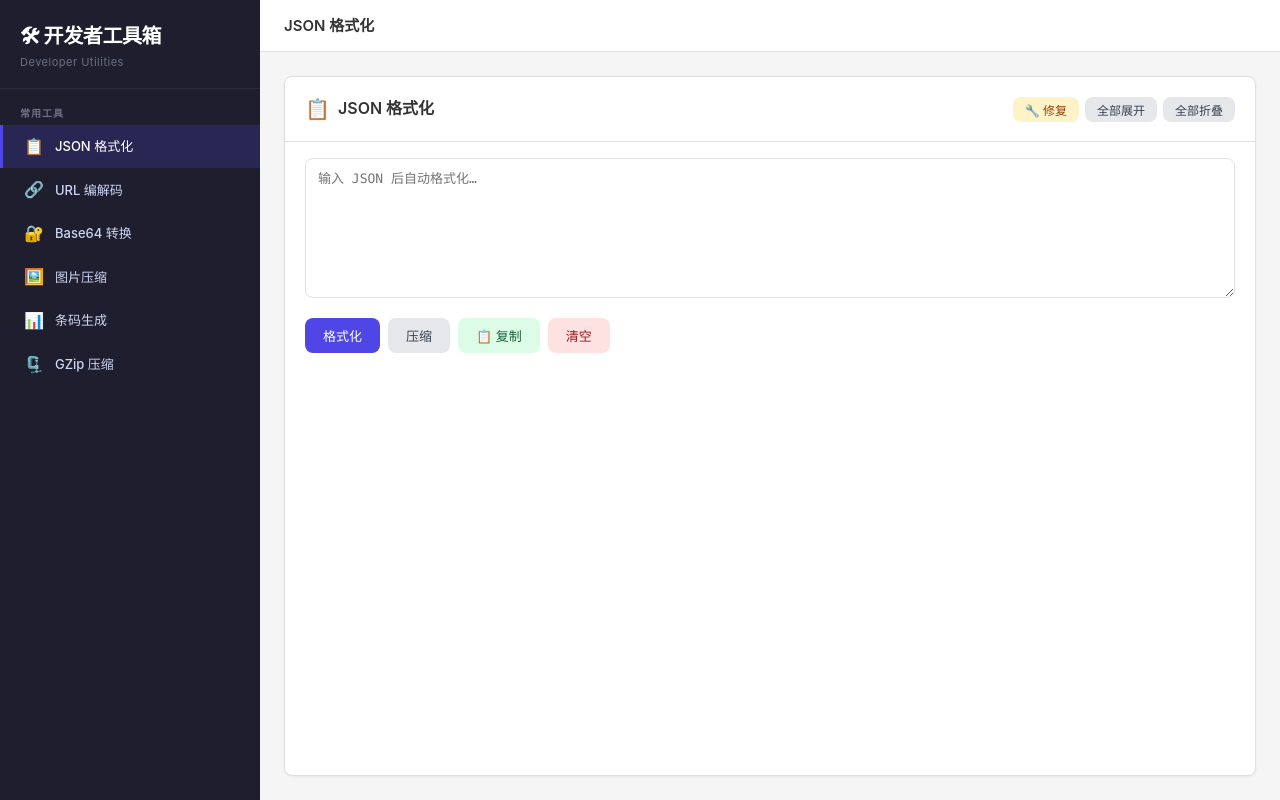
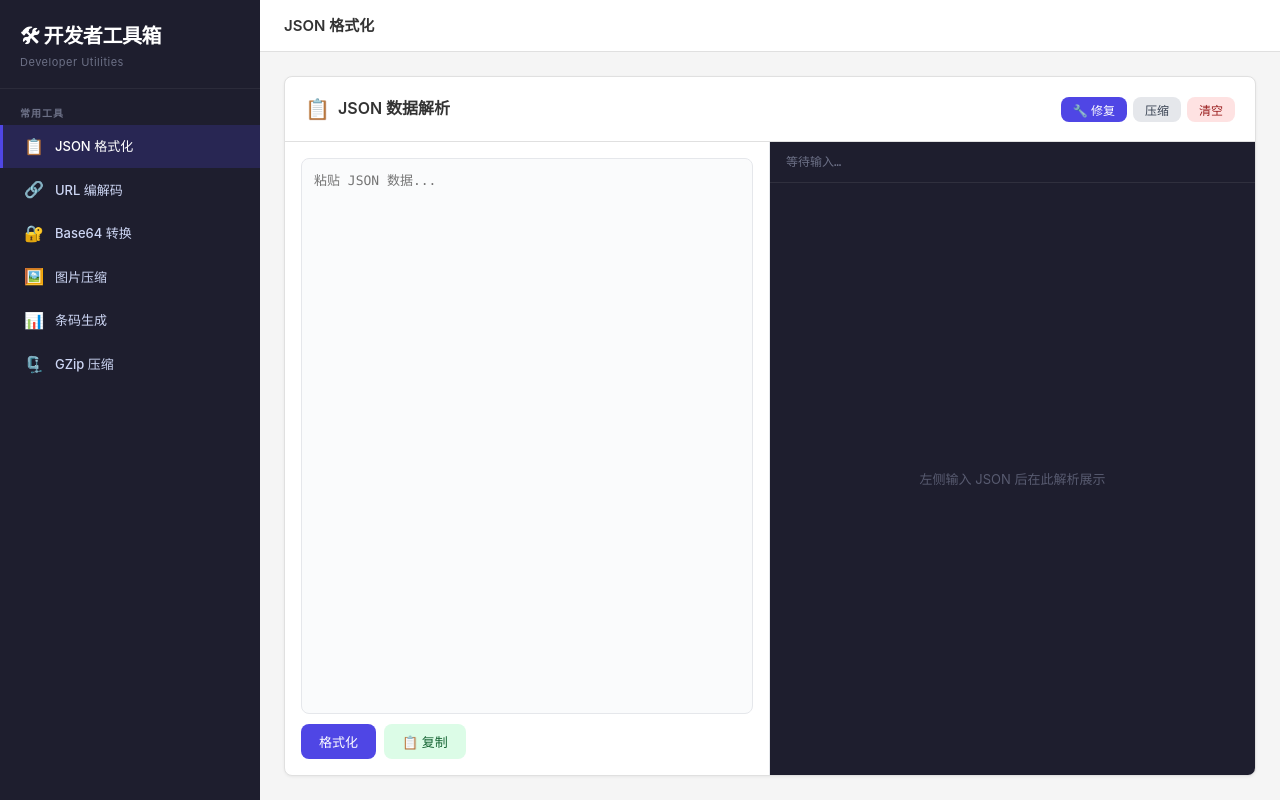
Before and after one commit to AsGLin/dev-toolbox, a Vue app: page /#/json in a window 1280 px wide. Built offline with nearby package versions, Linux system fonts and the light colour scheme.

Commit message:
feat: redesign JSON tool with left-right two-panel layout

```diff
--- a/src/tools/JsonTool.vue
+++ b/src/tools/JsonTool.vue
@@ -1,146 +1,122 @@
 <script setup>
-import { ref, nextTick } from 'vue'
+import { ref, reactive, nextTick, computed } from 'vue'
 
-const jsonIn = ref('')
+const jsonText = ref('')
 const jsonMsg = ref('')
-const jsonMsgClass = ref('msg')
-const jsonTree = ref(null)
-const jsonTreeVisible = ref(false)
-const jsonData = ref(null)
+const jsonMsgOk = ref(true)
+const parsedData = ref(null)
+const parseError = ref('')
+
 let nodeId = 0
 
 function esc(s) { return s.replace(/&/g,'&amp;').replace(/</g,'&lt;').replace(/>/g,'&gt;').replace(/"/g,'&quot;') }
+function show(text, ok) { jsonMsg.value = text; jsonMsgOk.value = ok }
 
-function showJsonMsg(text, ok) {
-  jsonMsg.value = text; jsonMsgClass.value = 'msg ' + (ok ? 'success' : 'error')
+// ── Parse & Render ─────────────────────────
+function autoParse() {
+  const v = jsonText.value.trim()
+  if (!v) { parsedData.value = null; parseError.value = ''; jsonMsg.value = ''; itemCount.value = 0; return }
+  try {
+    parsedData.value = JSON.parse(v)
+    parseError.value = ''
+    jsonMsg.value = ''
+    itemCount.value = Array.isArray(parsedData.value) ? parsedData.value.length : Object.keys(parsedData.value).length
+    return
+  } catch (e1) {
+    const fixed = tryFixJson(v)
+    if (fixed && fixed !== v) {
+      try { parsedData.value = JSON.parse(fixed); parseError.value = ''; jsonMsg.value = '⚠ 已自动修正格式问题'; jsonMsgOk.value = true; itemCount.value = Array.isArray(parsedData.value) ? parsedData.value.length : Object.keys(parsedData.value).length; return } catch (e2) {}
+    }
+  }
+  parsedData.value = null
+  itemCount.value = 0
+  parseError.value = '格式错误'
+  jsonMsg.value = '⚠ JSON 格式错误'
+  jsonMsgOk.value = false
 }
 
-function hideTree() { jsonTreeVisible.value = false }
-
-function renderJsonTree(data) {
-  nodeId = 0
-  jsonTreeVisible.value = true
-  nextTick(() => { if (jsonTree.value) jsonTree.value.innerHTML = buildTree(data, 0, true) })
+function formatJson() {
+  const v = jsonText.value.trim()
+  if (!v) return
+  // Try direct parse
+  try {
+    parsedData.value = JSON.parse(v)
+    jsonText.value = JSON.stringify(parsedData.value, null, 2)
+    itemCount.value = Array.isArray(parsedData.value) ? parsedData.value.length : Object.keys(parsedData.value).length
+    show('✓ 格式化成功', true)
+    return
+  } catch (e) {
+    // Try fix
+    const fixed = tryFixJson(v)
+    if (fixed && fixed !== v) {
+      try {
+        parsedData.value = JSON.parse(fixed)
+        jsonText.value = JSON.stringify(parsedData.value, null, 2)
+        show('✓ 已自动修复并格式化', true)
+        return
+      } catch (e2) {}
+    }
+  }
+  parsedData.value = null
+  show('✗ JSON 解析错误', false)
 }
 
-function buildTree(val, depth, expanded) {
-  if (val === null) return '<span class="json-null">null</span>'
-  if (typeof val === 'boolean') return '<span class="json-boolean">' + val + '</span>'
-  if (typeof val === 'number') return '<span class="json-number">' + val + '</span>'
-  if (typeof val === 'string') return '<span class="json-string">"' + esc(val) + '"</span>'
-  const isArr = Array.isArray(val)
-  const keys = Object.keys(val); const len = keys.length
-  const id = 'jn_' + nodeId++; const cls = depth === 0 ? 'json-node root' : 'json-node'
-  if (len === 0) return '<span class="json-bracket">' + (isArr ? '[]' : '{}') + '</span>'
-  const arrow = expanded ? '▼' : '▶'
-  const cvDisplay = expanded ? 'none' : 'inline'
-  const evDisplay = expanded ? 'inline' : 'none'
-  const cv = '<span class="json-cv" style="display:' + cvDisplay + '">'
-    + ' <span class="json-ellipsis">…</span>'
-    + '<span class="json-bracket">' + (isArr ? ']' : '}') + '</span>'
-    + '</span>'
-  let ev = '<span class="json-ev" style="display:' + evDisplay + '">'
-  ev += '<ul class="' + cls + '" style="display:' + (expanded ? 'block' : 'none') + '">'
-  keys.forEach((k, i) => {
-    ev += '<li>'
-    if (!isArr) ev += '<span class="json-key">"' + esc(k) + '"</span>'
-    ev += buildTree(val[k], depth + 1, expanded)
-    if (i < len - 1) ev += ','
-    ev += '</li>'
-  })
-  ev += '</ul>'
-  ev += '<span class="json-bracket">' + (isArr ? ']' : '}') + '</span>'
-  ev += '</span>'
-  return '<span class="json-compound">'
-    + '<span class="json-toggle" data-id="' + id + '">' + arrow + '</span>'
-    + '<span class="json-bracket">' + (isArr ? '[' : '{') + '</span>'
-    + '<span class="json-count">' + len + '</span>'
-    + cv + ev
-    + '</span>'
-}
-
-function toggleNode(e) {
-  const toggle = e.target.closest('.json-toggle')
-  if (!toggle) return
-  const container = toggle.parentNode
-  const cv = container.querySelector('.json-cv')
-  const ev = container.querySelector('.json-ev')
-  const ul = ev ? ev.querySelector('ul') : null
-  const isExpanded = ev && ev.style.display !== 'none'
-  if (isExpanded) {
-    toggle.textContent = '▶'
-    if (cv) cv.style.display = 'inline'
-    if (ev) ev.style.display = 'none'
-    if (ul) ul.style.display = 'none'
-  } else {
-    toggle.textContent = '▼'
-    if (cv) cv.style.display = 'none'
-    if (ev) ev.style.display = 'inline'
-    if (ul) ul.style.display = 'block'
+function compressJson() {
+  const v = jsonText.value.trim()
+  if (!v) return
+  try {
+    parsedData.value = JSON.parse(v)
+    jsonText.value = JSON.stringify(parsedData.value)
+    show('✓ 压缩成功', true)
+  } catch (e) {
+    const fixed = tryFixJson(v)
+    if (fixed && fixed !== v) {
+      try {
+        parsedData.value = JSON.parse(fixed)
+        jsonText.value = JSON.stringify(parsedData.value)
+        show('✓ 压缩成功', true)
+        return
+      } catch (e2) {}
+    }
+    show('✗ JSON 解析错误', false)
   }
 }
 
-function jsonExpandAll() {
-  if (!jsonTree.value) return
-  jsonTree.value.querySelectorAll('.json-toggle').forEach(t => t.textContent = '▼')
-  jsonTree.value.querySelectorAll('.json-cv').forEach(e => e.style.display = 'none')
-  jsonTree.value.querySelectorAll('.json-ev').forEach(e => e.style.display = 'inline')
-  jsonTree.value.querySelectorAll('.json-ev ul').forEach(e => e.style.display = 'block')
-}
-function jsonCollapseAll() {
-  if (!jsonTree.value) return
-  jsonTree.value.querySelectorAll('.json-toggle').forEach(t => t.textContent = '▶')
-  jsonTree.value.querySelectorAll('.json-cv').forEach(e => e.style.display = 'inline')
-  jsonTree.value.querySelectorAll('.json-ev').forEach(e => e.style.display = 'none')
-  jsonTree.value.querySelectorAll('.json-ev ul').forEach(e => e.style.display = 'none')
+function fixJson() {
+  const v = jsonText.value.trim()
+  if (!v) return
+  try {
+    parsedData.value = JSON.parse(v)
+    jsonText.value = JSON.stringify(parsedData.value, null, 2)
+    show('✓ JSON 格式正确，无需修复', true)
+    return
+  } catch (e) {
+    const fixed = tryFixJson(v)
+    if (!fixed || fixed === v) { show('✗ 自动修复失败', false); return }
+    try {
+      parsedData.value = JSON.parse(fixed)
+      jsonText.value = JSON.stringify(parsedData.value, null, 2)
+      show('✓ 已修复并格式化', true)
+    } catch (e2) { show('✗ 修复后仍有错误', false) }
+  }
 }
 
-function formatJson() {
-  try {
-    jsonData.value = JSON.parse(jsonIn.value)
-    jsonIn.value = JSON.stringify(jsonData.value, null, 2)
-    renderJsonTree(jsonData.value)
-    showJsonMsg('✓ 格式化成功', true)
-  } catch (e) { jsonData.value = null; hideTree(); showJsonMsg('✗ JSON 解析错误: ' + e.message, false) }
+function clearAll() {
+  jsonText.value = ''
+  parsedData.value = null
+  parseError.value = ''
+  jsonMsg.value = ''
 }
-function compressJson() {
-  try {
-    jsonData.value = JSON.parse(jsonIn.value)
-    jsonIn.value = JSON.stringify(jsonData.value)
-    renderJsonTree(jsonData.value)
-    showJsonMsg('✓ 压缩成功', true)
-  } catch (e) { jsonData.value = null; hideTree(); showJsonMsg('✗ JSON 解析错误: ' + e.message, false) }
-}
-function autoFormatJson() {
-  const v = jsonIn.value.trim()
-  if (!v) { jsonData.value = null; hideTree(); jsonMsg.value = ''; return }
-  try { jsonData.value = JSON.parse(v); jsonMsg.value = ''; renderJsonTree(jsonData.value); return } catch (e1) {
-    const fixed = tryFixJson(v)
-    if (fixed && fixed !== v) {
-      try { jsonData.value = JSON.parse(fixed); jsonMsg.value = '⚠ 检测到格式问题，已自动修正'; jsonMsgClass.value = 'msg success'; renderJsonTree(jsonData.value); return } catch (e2) {}
-    }
-  }
-  jsonData.value = null; hideTree(); showJsonMsg('⚠ JSON 格式错误（可点击 🔧 修复按钮尝试自动修正）', false)
-}
-function clearJson() { jsonIn.value = ''; jsonData.value = null; hideTree(); jsonMsg.value = '' }
-function copyJsonTree() {
-  if (!jsonTreeVisible.value || !jsonData.value) { showJsonMsg('⚠ 没有可复制的内容', false); return }
-  navigator.clipboard.writeText(jsonTree.value.innerText).then(
-    () => showJsonMsg('✓ 已复制到剪贴板', true),
-    () => showJsonMsg('✗ 复制失败', false)
+
+function copyData() {
+  if (!parsedData.value) { show('⚠ 没有可复制的内容', false); return }
+  navigator.clipboard.writeText(jsonText.value).then(
+    () => show('✓ 已复制', true),
+    () => show('✗ 复制失败', false)
   )
 }
 
-// ── JSON Fixer ────────────────────────────
-function fixJson() {
-  const raw = jsonIn.value.trim()
-  if (!raw) return
-  try { jsonData.value = JSON.parse(raw); jsonIn.value = JSON.stringify(jsonData.value, null, 2); renderJsonTree(jsonData.value); showJsonMsg('✓ JSON 格式正确，无需修复', true); return } catch (e) {}
-  const fixed = tryFixJson(raw)
-  if (!fixed || fixed === raw) { showJsonMsg('✗ 自动修复失败，请手动检查 JSON 语法', false); return }
-  try { jsonData.value = JSON.parse(fixed); jsonIn.value = JSON.stringify(jsonData.value, null, 2); renderJsonTree(jsonData.value); showJsonMsg('✓ 已修复并格式化', true) } catch (e) { showJsonMsg('✗ 修复后仍有错误: ' + e.message, false) }
-}
-
+// ── JSON Fixer Engine ──────────────────────
 function tryFixJson(str) {
   let s = str
   s = s.replace(/\/\*[\s\S]*?\*\//g, '')
@@ -162,6 +138,7 @@ function tryFixJson(str) {
   s = s.replace(/,\s*\]/g, ']')
   return s
 }
+
 function fixQuotes(s) {
   let result = ''; let inDouble = false; let inSingle = false; let i = 0
   while (i < s.length) {
@@ -180,61 +157,289 @@ function fixQuotes(s) {
   }
   return result
 }
+
+// ── Tree Render ────────────────────────────
+const treeNodeStates = reactive({})
+const itemCount = ref(0)
+const isArray = computed(() => parsedData.value && Array.isArray(parsedData.value))
+
+function renderTree() {
+  if (!parsedData.value) return
+  nodeId = 0
+  // reset all node states to expanded
+  Object.keys(treeNodeStates).forEach(k => delete treeNodeStates[k])
+  const data = parsedData.value
+  itemCount.value = Array.isArray(data) ? data.length : Object.keys(data).length
+}
+
+function toggle(key) {
+  treeNodeStates[key] = !treeNodeStates[key]
+}
+
+function isExpanded(key) {
+  return treeNodeStates[key] !== false // default expanded
+}
+
+const rootLabel = computed(() => {
+  if (!parsedData.value) return parseError.value ? '解析错误' : '等待输入…'
+  return isArray.value ? 'Array [' + itemCount.value + ']' : 'Object {' + itemCount.value + '}'
+})
+
+autoParse()
 </script>
 
 <template>
-  <div class="card">
+  <div class="card json-card">
     <div class="card-header">
-      <h2><span class="icon">📋</span> JSON 格式化</h2>
-      <div style="display:flex;gap:6px;flex-wrap:wrap;">
-        <button class="btn-sm" style="background:#fef3c7;color:#92400e" @click="fixJson">🔧 修复</button>
-        <button class="btn-sm btn-secondary" @click="jsonExpandAll">全部展开</button>
-        <button class="btn-sm btn-secondary" @click="jsonCollapseAll">全部折叠</button>
+      <h2><span class="icon">📋</span> JSON 数据解析</h2>
+      <div class="header-actions">
+        <button class="btn-sm btn-primary" @click="fixJson">🔧 修复</button>
+        <button class="btn-sm btn-secondary" @click="compressJson">压缩</button>
+        <button class="btn-sm btn-danger" @click="clearAll">清空</button>
       </div>
     </div>
-    <div class="card-body">
-      <textarea v-model="jsonIn" placeholder="输入 JSON 后自动格式化…" @input="autoFormatJson"></textarea>
-      <div class="btn-row">
-        <button class="btn-primary" @click="formatJson">格式化</button>
-        <button class="btn-secondary" @click="compressJson">压缩</button>
-        <button class="btn-success" @click="copyJsonTree">📋 复制</button>
-        <button class="btn-danger" @click="clearJson">清空</button>
+    <div class="card-body json-body">
+      <!-- Left: Input -->
+      <div class="json-left">
+        <textarea
+          v-model="jsonText"
+          placeholder="粘贴 JSON 数据..."
+          @input="autoParse"
+        ></textarea>
+        <div class="btn-row">
+          <button class="btn-primary" @click="formatJson">格式化</button>
+          <button class="btn-success" @click="copyData">📋 复制</button>
+        </div>
+        <div :class="['msg', jsonMsgOk ? 'success' : 'error']" v-if="jsonMsg">{{ jsonMsg }}</div>
       </div>
-      <div
-        ref="jsonTree"
-        class="json-tree"
-        :class="{ visible: jsonTreeVisible }"
-        @click="toggleNode"
-      ></div>
-      <div :class="jsonMsgClass">{{ jsonMsg }}</div>
+
+      <!-- Right: Tree -->
+      <div class="json-right">
+        <div class="json-tree-header">
+          <span class="tree-root-label">{{ rootLabel }}</span>
+        </div>
+        <div class="json-tree" v-if="parsedData">
+          <JsonNode
+            :val="parsedData"
+            :depth="0"
+            :path="'$'"
+            :isLast="true"
+            :toggle="toggle"
+            :isExpanded="isExpanded"
+            :esc="esc"
+          />
+        </div>
+        <div class="json-tree-placeholder" v-else>
+          <template v-if="parseError">
+            <span class="error-icon">⚠️</span>
+            <span>{{ parseError }}</span>
+          </template>
+          <template v-else>
+            <span>左侧输入 JSON 后在此解析展示</span>
+          </template>
+        </div>
+      </div>
     </div>
   </div>
 </template>
 
+<!-- ═══ JsonNode recursive component ═══ -->
+<script>
+import { h, defineComponent } from 'vue'
+
+export const JsonNode = defineComponent({
+  name: 'JsonNode',
+  props: ['val', 'depth', 'path', 'isLast', 'toggle', 'isExpanded', 'esc'],
+  setup(props) {
+    return () => {
+      const { val, depth, path, isLast, toggle, isExpanded, esc } = props
+      const comma = !isLast ? ',' : ''
+
+      if (val === null) return h('span', { class: 'jn-null' }, 'null' + comma)
+      if (typeof val === 'boolean') return h('span', { class: 'jn-bool' }, val + '' + comma)
+      if (typeof val === 'number') return h('span', { class: 'jn-num' }, val + '' + comma)
+      if (typeof val === 'string') return h('span', { class: 'jn-str' }, `"${esc(val)}"` + comma)
+
+      const isArr = Array.isArray(val)
+      const keys = Object.keys(val)
+      const len = keys.length
+      const nodeKey = path
+      const expanded = isExpanded(nodeKey)
+      const bracket = isArr ? ['[', ']'] : ['{', '}']
+
+      if (len === 0) {
+        return h('span', { class: 'jn-bracket' }, bracket[0] + bracket[1] + comma)
+      }
+
+      const children = []
+
+      // clickable row
+      children.push(h('div', {
+        class: 'jn-row',
+        onClick: () => toggle(nodeKey),
+      }, [
+        h('span', { class: 'jn-arrow' }, expanded ? '▼' : '▶'),
+        h('span', { class: 'jn-bracket' }, bracket[0]),
+        h('span', { class: 'jn-count' }, ` ${len} `),
+        expanded
+          ? h('span', { class: 'jn-dots' })
+          : h('span', { class: 'jn-dots' }, '…' + bracket[1] + comma),
+      ]))
+
+      if (expanded) {
+        const list = h('div', { class: 'jn-children' },
+          keys.map((k, i) => {
+            const childPath = path + (isArr ? `[${k}]` : `.${k}`)
+            return h('div', { class: 'jn-child-row', key: k }, [
+              !isArr ? h('span', { class: 'jn-key' }, `"${esc(k)}"`) : h('span', { class: 'jn-idx' }, `${k}`),
+              h('span', { class: 'jn-colon' }, ': '),
+              h(JsonNode, {
+                val: val[k],
+                depth: depth + 1,
+                path: childPath,
+                isLast: i === len - 1,
+                toggle,
+                isExpanded,
+                esc,
+              }),
+            ])
+          })
+        )
+        children.push(list)
+        children.push(h('div', { class: 'jn-row jn-close' }, [
+          h('span', { class: 'jn-arrow' }, ''),
+          h('span', { class: 'jn-bracket' }, bracket[1] + comma),
+        ]))
+      }
+
+      return h('div', { class: 'jn-node' }, children)
+    }
+  },
+})
+</script>
+
 <style scoped>
+/* ── Layout ──────────────────────────── */
+.json-card { max-height: none !important; }
+.json-body {
+  display: grid;
+  grid-template-columns: 1fr 1fr;
+  gap: 0;
+  padding: 0 !important;
+  min-height: 480px;
+  max-height: calc(100vh - 160px);
+}
+@media (max-width: 768px) {
+  .json-body { grid-template-columns: 1fr; min-height: auto; }
+}
+
+/* ── Left Panel ──────────────────────── */
+.json-left {
+  padding: 16px;
+  border-right: 1px solid #e5e7eb;
+  display: flex; flex-direction: column;
+}
+.json-left textarea {
+  flex: 1;
+  font-family: "Fira Code", "Cascadia Code", "Consolas", monospace;
+  font-size: 13px;
+  line-height: 1.6;
+  border: 1px solid #e5e7eb;
+  border-radius: 8px;
+  padding: 12px;
+  resize: none;
+  background: #fafbfc;
+}
+.json-left textarea:focus {
+  border-color: #4f46e5;
+  outline: none;
+  box-shadow: 0 0 0 3px rgba(79,70,229,0.1);
+}
+.json-left .btn-row { margin-top: 10px; }
+.json-left .msg { margin-top: 6px; min-height: auto; }
+
+/* ── Right Panel ─────────────────────── */
+.json-right {
+  background: #1e1e2e;
+  display: flex; flex-direction: column;
+  min-height: 480px;
+  overflow: hidden;
+}
+.json-tree-header {
+  padding: 10px 16px;
+  border-bottom: 1px solid rgba(255,255,255,0.08);
+  font-size: 12px;
+  color: #6c7086;
+  flex-shrink: 0;
+}
+.tree-root-label {
+  font-family: "Fira Code", "Consolas", monospace;
+  font-size: 12px;
+}
+
 .json-tree {
-  margin-top: 12px; background: #1e1e2e; color: #cdd6f4;
-  border-radius: 8px; padding: 14px 16px;
+  flex: 1;
+  overflow: auto;
+  padding: 12px 16px;
   font-family: "Fira Code", "Cascadia Code", "Consolas", monospace;
-  font-size: 13px; line-height: 1.7; max-height: 500px;
-  overflow: auto; white-space: nowrap; display: none;
+  font-size: 13px;
+  line-height: 1.8;
+  color: #cdd6f4;
 }
-.json-tree.visible { display: block; }
-.json-node { list-style: none; padding-left: 20px; margin: 0; }
-.json-node.root { padding-left: 0; }
-.json-toggle {
-  cursor: pointer; user-select: none; display: inline-block;
-  width: 16px; color: #6c7086; font-size: 12px; vertical-align: middle;
+.json-tree-placeholder {
+  flex: 1;
+  display: flex; align-items: center; justify-content: center;
+  flex-direction: column; gap: 6px;
+  color: #585b70;
+  font-size: 13px;
 }
-.json-toggle:hover { color: #cdd6f4; }
-.json-key { color: #89b4fa; }
-.json-key::after { content: ': '; color: #bac2de; }
-.json-string { color: #a6e3a1; }
-.json-number { color: #fab387; }
-.json-boolean { color: #cba6f7; }
-.json-null { color: #f38ba8; }
-.json-bracket { color: #f9e2af; }
-.json-ellipsis { color: #6c7086; font-style: italic; }
-.json-count { color: #6c7086; font-size: 11px; margin-left: 4px; }
-.json-compound { display: inline; }
+.json-tree-placeholder .error-icon { font-size: 28px; }
+.json-tree-placeholder span { color: #585b70; }
+
+/* ── Tree Nodes ──────────────────────── */
+.jn-node { }
+.jn-row {
+  cursor: pointer;
+  user-select: none;
+  white-space: nowrap;
+  padding: 1px 0;
+  border-radius: 3px;
+}
+.jn-row:hover { background: rgba(255,255,255,0.04); }
+.jn-row.jn-close { cursor: default; }
+.jn-row.jn-close:hover { background: transparent; }
+
+.jn-arrow {
+  display: inline-block; width: 16px;
+  color: #6c7086; font-size: 10px;
+  text-align: center; vertical-align: middle;
+  flex-shrink: 0;
+}
+
+.jn-children {
+  padding-left: 20px;
+  border-left: 1px solid rgba(206,210,236,0.12);
+  margin-left: 8px;
+}
+
+.jn-child-row {
+  white-space: nowrap;
+}
+
+/* ── Syntax Colors ───────────────────── */
+.jn-key    { color: #89b4fa; }
+.jn-idx    { color: #6c7086; font-size: 11px; }
+.jn-colon  { color: #bac2de; }
+.jn-str    { color: #a6e3a1; }
+.jn-num    { color: #fab387; }
+.jn-bool   { color: #cba6f7; }
+.jn-null   { color: #f38ba8; }
+.jn-bracket{ color: #f9e2af; }
+.jn-dots   { color: #6c7086; }
+.jn-count  { color: #6c7086; font-size: 11px; }
+
+/* ── Header ──────────────────────────── */
+.header-actions {
+  display: flex; gap: 6px; flex-wrap: wrap;
+}
 </style>
```
